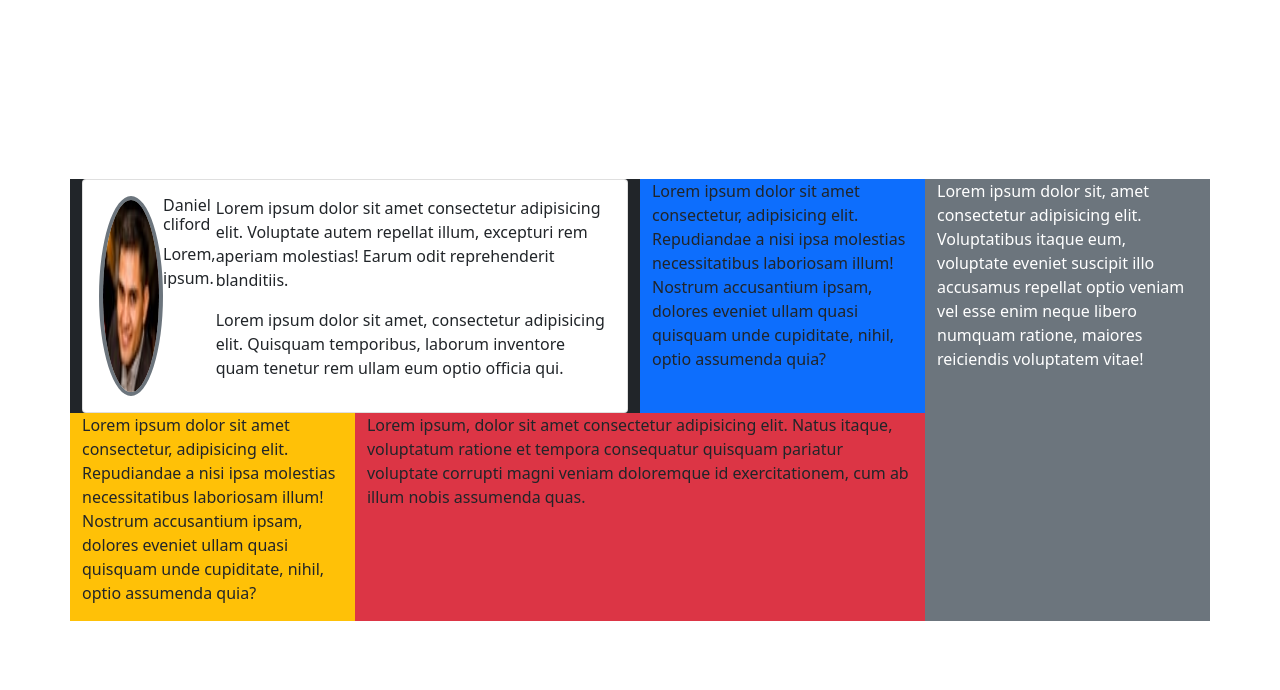
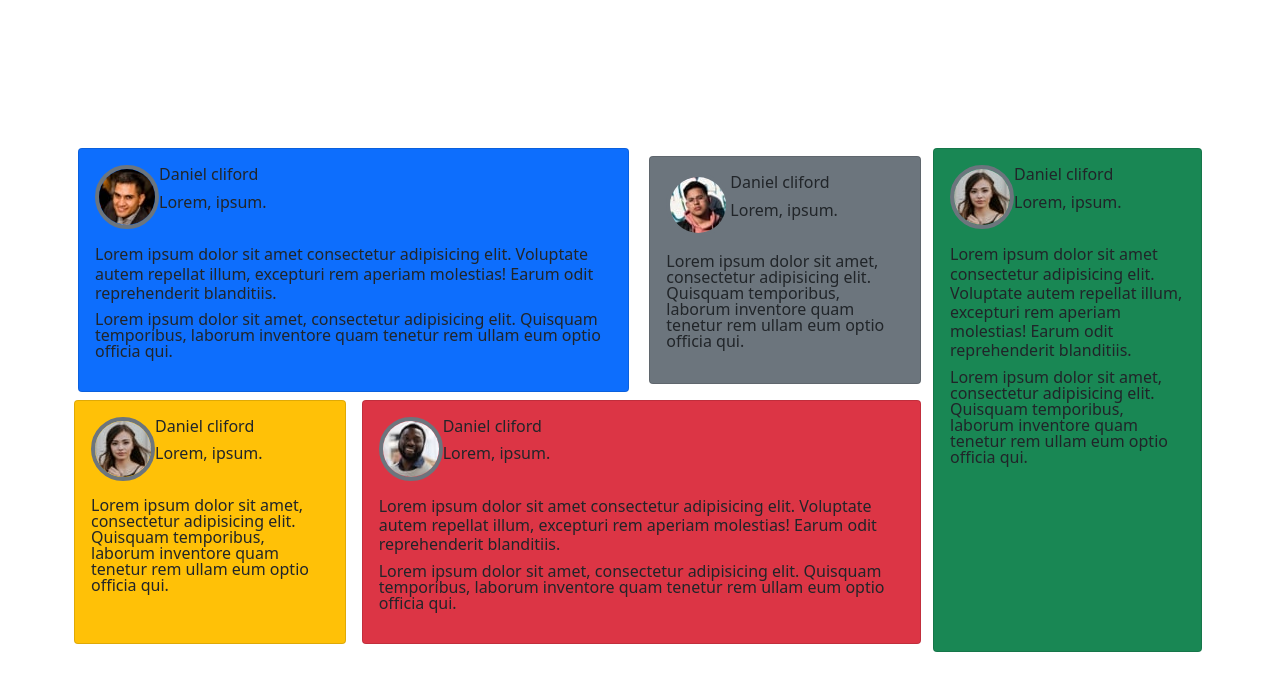
Before and after one commit to andrus3276/boostrap5, a plain HTML site: page index.html in a window 1280 px wide. Drawn offline with nearby package versions, Linux system fonts and the light colour scheme.

Commit message:
se termina desafio

```diff
--- a/index.html
+++ b/index.html
@@ -17,41 +17,111 @@
     <main class="container d-flex d-flex align-items-center d-flex justify-content-center alto-100">
         <div class="row">
             <!-- columna izquierda -->
-            <div class="col-12 col-lg-9 bg-primary">
+            <div class="col-12 col-lg-9 p-2 ">
                 <div class="row">
-                    <div class=" col-12 col-lg-8 bg-dark text-black">
-                       <article class="card">
+                    <div class=" col-12 col-lg-8 ">
+                       <article class="card h-100 bg-primary">
                         <div class="card-body">
-                            <div class="d-flex ">
+                            <div class="d-flex mb-3">
                                 <img src="images/image-daniel.jpg" alt="" class="rounded-circle border border-secondary border border-4 ">
                                 <div>
-                                    <h6>Daniel cliford</h6>
-                                    <p>Lorem, ipsum.</p>
-                                </div>
-                                <div>
-                                    <p>Lorem ipsum dolor sit amet consectetur adipisicing elit. Voluptate autem repellat illum, excepturi rem aperiam molestias! Earum odit reprehenderit blanditiis.</p>
-                                    <p>Lorem ipsum dolor sit amet, consectetur adipisicing elit. Quisquam temporibus, laborum inventore quam tenetur rem ullam eum optio officia qui.</p>
+                                    <h6 class="h6">Daniel cliford</h6>
+                                    <p class="h6">Lorem, ipsum.</p>
                                 </div>
 
+
+                            </div>
+                            <div>
+                                <p class="h6">Lorem ipsum dolor sit amet consectetur adipisicing elit. Voluptate autem repellat illum, excepturi rem aperiam molestias! Earum odit reprehenderit blanditiis.</p>
+                                <p class="fs-6 lh-1">Lorem ipsum dolor sit amet, consectetur adipisicing elit. Quisquam temporibus, laborum inventore quam tenetur rem ullam eum optio officia qui.</p>
                             </div>
 
                         </div>
                        </article>
                     </div>
-                    <div class="col-12 col-lg-4 bg-succes">
-                        <p>Lorem ipsum dolor sit amet consectetur, adipisicing elit. Repudiandae a nisi ipsa molestias necessitatibus laboriosam illum! Nostrum accusantium ipsam, dolores eveniet ullam quasi quisquam unde cupiditate, nihil, optio assumenda quia?</p>
+                    <div class="col-12 col-lg-4 p-2 ">
+                        <article class="card h-100 bg-secondary">
+                            <div class="card-body">
+                                <div class="d-flex mb-3">
+                                    <img src="images/image-patrick.jpg" alt="" class="rounded-circle border border-secondary border border-4 ">
+                                    <div>
+                                        <h6 class="h6">Daniel cliford</h6>
+                                        <p class="h6">Lorem, ipsum.</p>
+                                    </div>
+
+
+                                </div>
+                                <div>
+
+                                    <p class="fs-6 lh-1">Lorem ipsum dolor sit amet, consectetur adipisicing elit. Quisquam temporibus, laborum inventore quam tenetur rem ullam eum optio officia qui.</p>
+                                </div>
+
+                            </div>
+                           </article>
+
                     </div>
-                    <div class="col-12 col-lg-4 bg-warning">
-                        <p>Lorem ipsum dolor sit amet consectetur, adipisicing elit. Repudiandae a nisi ipsa molestias necessitatibus laboriosam illum! Nostrum accusantium ipsam, dolores eveniet ullam quasi quisquam unde cupiditate, nihil, optio assumenda quia?</p>
+                    <div class="col-12 col-lg-4 p-2 ">
+                        <article class="card h-100 bg-warning">
+                            <div class="card-body">
+                                <div class="d-flex mb-3 ">
+                                    <img src="images/image-kira.jpg" alt="" class="rounded-circle border border-secondary border border-4 ">
+                                    <div>
+                                        <h6 class="h6">Daniel cliford</h6>
+                                        <p class="h6">Lorem, ipsum.</p>
+                                    </div>
+
+
+                                </div>
+                                <div>
+
+                                    <p class="fs-6 lh-1">Lorem ipsum dolor sit amet, consectetur adipisicing elit. Quisquam temporibus, laborum inventore quam tenetur rem ullam eum optio officia qui.</p>
+                                </div>
+
+                            </div>
+                           </article>
                     </div>
-                    <div class=" col-12 col-lg-8 bg-danger">
-                        <p>Lorem ipsum, dolor sit amet consectetur adipisicing elit. Natus itaque, voluptatum ratione et tempora consequatur quisquam pariatur voluptate corrupti magni veniam doloremque id exercitationem, cum ab illum nobis assumenda quas.</p>
+                    <div class=" col-12 col-lg-8 p-2 ">
+                        <article class="card h-100 bg-danger">
+                            <div class="card-body">
+                                <div class="d-flex mb-3">
+                                    <img src="images/image-jonathan.jpg" alt="" class="rounded-circle border border-secondary border border-4 ">
+                                    <div>
+                                        <h6 class="h6">Daniel cliford</h6>
+                                        <p class="h6">Lorem, ipsum.</p>
+                                    </div>
+
+
+                                </div>
+                                <div>
+                                    <p class="h6">Lorem ipsum dolor sit amet consectetur adipisicing elit. Voluptate autem repellat illum, excepturi rem aperiam molestias! Earum odit reprehenderit blanditiis.</p>
+                                    <p class="fs-6 lh-1">Lorem ipsum dolor sit amet, consectetur adipisicing elit. Quisquam temporibus, laborum inventore quam tenetur rem ullam eum optio officia qui.</p>
+                                </div>
+
+                            </div>
+                           </article>
                     </div>
 
                 </div>
             </div>
-            <div class="col-12 col-lg-3 bg-secondary text-white">
-                <p>Lorem ipsum dolor sit, amet consectetur adipisicing elit. Voluptatibus itaque eum, voluptate eveniet suscipit illo accusamus repellat optio veniam vel esse enim neque libero numquam ratione, maiores reiciendis voluptatem vitae!</p>
+            <div class="col-12 col-lg-3 p-2">
+                <article class="card h-100 bg-success">
+                    <div class="card-body">
+                        <div class="d-flex mb-3">
+                            <img src="images/image-kira.jpg" alt="" class="rounded-circle border border-secondary border border-4 ">
+                            <div>
+                                <h6 class="h6">Daniel cliford</h6>
+                                <p class="h6">Lorem, ipsum.</p>
+                            </div>
+
+
+                        </div>
+                        <div>
+                            <p class="h6">Lorem ipsum dolor sit amet consectetur adipisicing elit. Voluptate autem repellat illum, excepturi rem aperiam molestias! Earum odit reprehenderit blanditiis.</p>
+                            <p class="fs-6 lh-1">Lorem ipsum dolor sit amet, consectetur adipisicing elit. Quisquam temporibus, laborum inventore quam tenetur rem ullam eum optio officia qui.</p>
+                        </div>
+
+                    </div>
+                   </article>
             </div>
         </div>
     </main>
```
